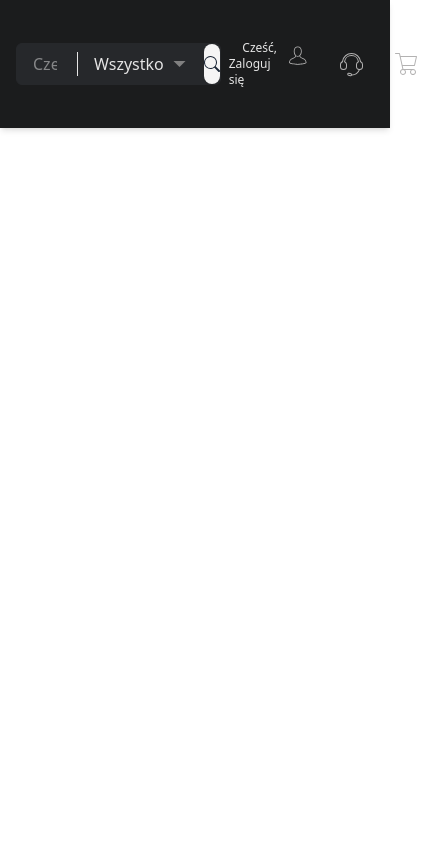
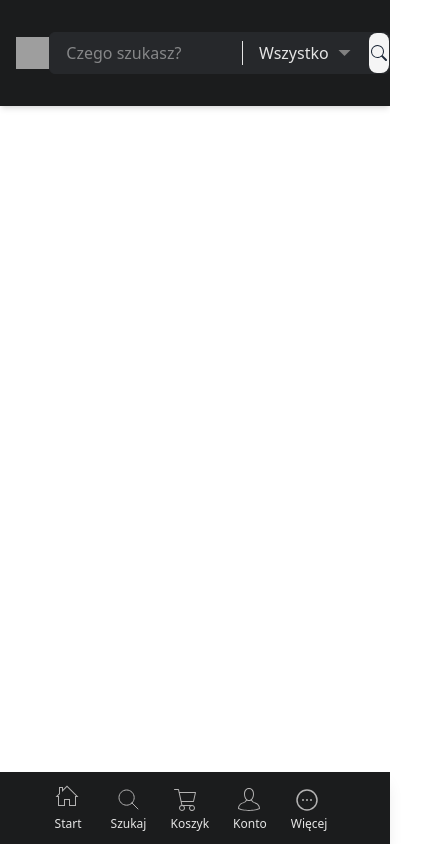
Before and after one commit to funes781/projekt, a React (Vite) app: page / in a window 390 px wide. Shown: the whole page, 439 px wide, since content can reach past the window. Built offline with nearby package versions, Linux system fonts and the light colour scheme; grey boxes are pictures that could not be loaded.

Commit message:
Navbar mobile navigation added

```diff
--- a/src/components/Pages/Navbar.jsx
+++ b/src/components/Pages/Navbar.jsx
@@ -49,15 +49,15 @@ function Navbar() {
                     </div>
                 </div>
 
-                {/* NAVBAR BUTTONS */}
-                <div className="mr-4 flex items-center lg:absolute lg:right-4 lg:top-1/2 lg:-translate-y-1/2 lg:mr-40 ">
-
+                {/* NAVBAR BUTTONS - DESKTOP */}
+                <div className="hidden mr-4 items-center lg:flex lg:absolute lg:right-4 lg:top-1/2 lg:-translate-y-1/2 lg:mr-40 ">
+                    <div className="flex items-center">
                         <div className="mr-2 flex items-start py-2 px-2 hover:bg-[var(--black-theme-searchbar-background-color)] hover:rounded-md cursor-pointer">
                             <div className="mr-2">
                                 <span className="text-[var(--black-theme-text-color)] block text-xs text-right">Cześć,</span>
                                 <span className="text-[var(--black-theme-text-color)] block text-xs">Zaloguj się</span>
                             </div>
-                        <svg className="icon-theme-dark" viewBox="0 0 32 32" xmlns="http://www.w3.org/2000/svg" height="32" width="32"><path d="M13.1 15.79C11.772 14.51 11 12.35 11 10c0-3.5 1.875-6 5-6s5 2.5 5 6c0 2.35-.772 4.51-2.1 5.79.365.632.672 1.075.954 1.356.488.49 1.067.792 2.26 1.253l.384.148.395.153c.305.121.565.23.815.346C25.545 19.887 27 22.143 27 24.5a.5.5 0 0 1-.146.354C25.744 25.964 20.217 27 16 27c-4.216 0-9.743-1.036-10.854-2.146A.5.5 0 0 1 5 24.5c0-2.356 1.455-4.613 3.292-5.454.25-.115.51-.225.815-.346a40.51 40.51 0 0 1 .78-.301c1.192-.46 1.77-.764 2.26-1.253.281-.281.588-.724.953-1.355zm.797.62c-.377.641-.707 1.107-1.043 1.444-.617.617-1.29.97-2.608 1.478l-.385.148-.385.15c-.29.115-.535.218-.768.325-1.423.652-2.611 2.434-2.702 4.314C7.212 25.091 12.238 26 16 26c3.762 0 8.788-.909 9.994-1.73-.09-1.881-1.279-3.663-2.702-4.316a16.666 16.666 0 0 0-.768-.324 37.747 37.747 0 0 0-.385-.15l-.385-.148c-1.318-.509-1.99-.861-2.608-1.478-.336-.337-.666-.803-1.043-1.444A3.99 3.99 0 0 1 16 17a3.99 3.99 0 0 1-2.103-.59zM16 5c-2.5 0-4 2-4 5 0 3.26 1.644 6 4 6s4-2.74 4-6c0-3-1.5-5-4-5z"></path></svg>
+                            <svg className="icon-theme-dark" viewBox="0 0 32 32" xmlns="http://www.w3.org/2000/svg" height="32" width="32"><path d="M13.1 15.79C11.772 14.51 11 12.35 11 10c0-3.5 1.875-6 5-6s5 2.5 5 6c0 2.35-.772 4.51-2.1 5.79.365.632.672 1.075.954 1.356.488.49 1.067.792 2.26 1.253l.384.148.395.153c.305.121.565.23.815.346C25.545 19.887 27 22.143 27 24.5a.5.5 0 0 1-.146.354C25.744 25.964 20.217 27 16 27c-4.216 0-9.743-1.036-10.854-2.146A.5.5 0 0 1 5 24.5c0-2.356 1.455-4.613 3.292-5.454.25-.115.51-.225.815-.346a40.51 40.51 0 0 1 .78-.301c1.192-.46 1.77-.764 2.26-1.253.281-.281.588-.724.953-1.355zm.797.62c-.377.641-.707 1.107-1.043 1.444-.617.617-1.29.97-2.608 1.478l-.385.148-.385-.15c-.29.115-.535.218-.768.325-1.423.652-2.611 2.434-2.702 4.314C7.212 25.091 12.238 26 16 26c3.762 0 8.788-.909 9.994-1.73-.09-1.881-1.279-3.663-2.702-4.316a16.666 16.666 0 0 0-.768-.324 37.747 37.747 0 0 0-.385-.15l-.385-.148c-1.318-.509-1.99-.861-2.608-1.478-.336-.337-.666-.803-1.043-1.444A3.99 3.99 0 0 1 16 17a3.99 3.99 0 0 1-2.103-.59zM16 5c-2.5 0-4 2-4 5 0 3.26 1.644 6 4 6s4-2.74 4-6c0-3-1.5-5-4-5z"></path></svg>
                         </div>
 
                         <div className="mr-2 flex items-start py-2 px-2 hover:bg-[var(--black-theme-searchbar-background-color)] hover:rounded-md cursor-pointer">
@@ -68,7 +68,50 @@ function Navbar() {
                             <svg className="icon-theme-dark" viewBox="0 0 32 32" xmlns="http://www.w3.org/2000/svg" height="32" width="32"><path fill-rule="evenodd" d="M22 21a3 3 0 1 1-2.236 1h-5.528a3 3 0 1 1-2.844-.938L8.098 6H4.5a.5.5 0 0 1 0-1h4a.5.5 0 0 1 .488.393L9.558 8H25.5a.5.5 0 0 1 .488.608l-2 9A.5.5 0 0 1 23.5 18H11.746l.656 3H22zm2.877-12l-1.778 8H11.527l-1.75-8h15.1zM12 22a2 2 0 1 0 0 4 2 2 0 0 0 0-4zm8 2a2 2 0 1 1 4 0 2 2 0 0 1-4 0z"></path></svg>
                         </div>
                     </div>
+                </div>
+
             </header>
+
+            {/* NAVBAR BUTTONS - MOBILE/TABLET */}
+            <nav className="fixed bottom-0 left-0 w-full bg-[var(--black-theme-background-color)] shadow-lg z-50 flex justify-around items-center py-1 sm:hidden md:hidden lg:hidden">
+                <div className="flex items-center">
+                    {/* HOME */}
+                    <div className="mr-2 flex flex-col items-start py-2 px-2 hover:bg-[var(--black-theme-searchbar-background-color)] hover:rounded-md cursor-pointer">
+                        <svg className="icon-theme-dark" viewBox="0 0 32 32" xmlns="http://www.w3.org/2000/svg" height="32" width="32"><path d="M4 9.5L.5 13H3v9h7v-6h4v6h7v-9h2.5L12 1.5l-4 4V3H4zM5 4h2v3.914l5-5L21.086 12H20v9h-5v-6H9v6H4v-9H2.914L5 9.914z"></path><path fill="none" d="M0 0h24v24H0z"></path></svg>
+                        <span className="text-[var(--black-theme-text-color)] block text-xs text-center">Start</span>
+                    </div>
+
+                    {/* SEARCH */}
+                    <div className="mr-2 flex flex-col items-center py-2 px-2 hover:bg-[var(--black-theme-searchbar-background-color)] hover:rounded-md cursor-pointer">
+                        <svg width="32" height="32" viewBox="0 0 32 32" fill="none" xmlns="http://www.w3.org/2000/svg"><path d="M18.9982 18.9497C20.3592 17.5764 21.2 15.6863 21.2 13.6C21.2 9.40264 17.7974 6 13.6 6C9.40264 6 6 9.40264 6 13.6C6 17.7974 9.40264 21.2 13.6 21.2C15.711 21.2 17.6209 20.3393 18.9982 18.9497ZM18.9982 18.9497L25 25" stroke="var(--black-theme-interaction-background-hover-color)" stroke-linecap="round" stroke-linejoin="round" /></svg>
+                        <span className="text-[var(--black-theme-text-color)] block text-xs text-center">Szukaj</span>
+                    </div>
+
+                    {/* CART */}
+                    <div className="mr-2 flex flex-col items-start py-2 px-2 hover:bg-[var(--black-theme-searchbar-background-color)] hover:rounded-md cursor-pointer">
+                        <svg className="icon-theme-dark" viewBox="0 0 32 32" xmlns="http://www.w3.org/2000/svg" height="32" width="32"><path fill-rule="evenodd" d="M22 21a3 3 0 1 1-2.236 1h-5.528a3 3 0 1 1-2.844-.938L8.098 6H4.5a.5.5 0 0 1 0-1h4a.5.5 0 0 1 .488.393L9.558 8H25.5a.5.5 0 0 1 .488.608l-2 9A.5.5 0 0 1 23.5 18H11.746l.656 3H22zm2.877-12l-1.778 8H11.527l-1.75-8h15.1zM12 22a2 2 0 1 0 0 4 2 2 0 0 0 0-4zm8 2a2 2 0 1 1 4 0 2 2 0 0 1-4 0z"></path></svg>
+                        <span className="text-[var(--black-theme-text-color)] block text-xs text-center">Koszyk</span>
+                    </div>
+
+                    {/* ACCOUNT */}
+                    <div className="mr-2 flex flex-col items-start py-2 px-2 hover:bg-[var(--black-theme-searchbar-background-color)] hover:rounded-md cursor-pointer">
+                        <svg className="icon-theme-dark" viewBox="0 0 32 32" xmlns="http://www.w3.org/2000/svg" height="32" width="32"><path d="M13.1 15.79C11.772 14.51 11 12.35 11 10c0-3.5 1.875-6 5-6s5 2.5 5 6c0 2.35-.772 4.51-2.1 5.79.365.632.672 1.075.954 1.356.488.49 1.067.792 2.26 1.253l.384.148.395.153c.305.121.565.23.815.346C25.545 19.887 27 22.143 27 24.5a.5.5 0 0 1-.146.354C25.744 25.964 20.217 27 16 27c-4.216 0-9.743-1.036-10.854-2.146A.5.5 0 0 1 5 24.5c0-2.356 1.455-4.613 3.292-5.454.25-.115.51-.225.815-.346a40.51 40.51 0 0 1 .78-.301c1.192-.46 1.77-.764 2.26-1.253.281-.281.588-.724.953-1.355zm.797.62c-.377.641-.707 1.107-1.043 1.444-.617.617-1.29.97-2.608 1.478l-.385.148-.385-.15c-.29.115-.535.218-.768.325-1.423.652-2.611 2.434-2.702 4.314C7.212 25.091 12.238 26 16 26c3.762 0 8.788-.909 9.994-1.73-.09-1.881-1.279-3.663-2.702-4.316a16.666 16.666 0 0 0-.768-.324 37.747 37.747 0 0 0-.385-.15l-.385-.148c-1.318-.509-1.99-.861-2.608-1.478-.336-.337-.666-.803-1.043-1.444A3.99 3.99 0 0 1 16 17a3.99 3.99 0 0 1-2.103-.59zM16 5c-2.5 0-4 2-4 5 0 3.26 1.644 6 4 6s4-2.74 4-6c0-3-1.5-5-4-5z"></path></svg>
+                        <span className="text-[var(--black-theme-text-color)] block text-xs text-center">Konto</span>
+                    </div>
+
+                    {/* MORE OPTIONS */}
+                    <div className="mr-2 flex flex-col items-start py-2 px-2 hover:bg-[var(--black-theme-searchbar-background-color)] hover:rounded-md cursor-pointer">
+                        <svg width="32" height="32" viewBox="0 0 32 32" fill="none" xmlns="http://www.w3.org/2000/svg">
+                            <path d="M16 26C21.5 26 26 21.5 26 16C26 10.5 21.5 6 16 6C10.5 6 6 10.5 6 16C6 21.5 10.5 26 16 26Z" stroke="var(--black-theme-interaction-background-hover-color)" stroke-width="1.5" stroke-linecap="round" stroke-linejoin="round" />
+                            <path d="M19.9965 16H20.0054" stroke="var(--black-theme-interaction-background-hover-color)" stroke-width="2" stroke-linecap="round" stroke-linejoin="round" />
+                            <path d="M15.9955 16H16.0045" stroke="var(--black-theme-interaction-background-hover-color)" stroke-width="2" stroke-linecap="round" stroke-linejoin="round" />
+                            <path d="M11.9945 16H12.0035" stroke="var(--black-theme-interaction-background-hover-color)" stroke-width="2" stroke-linecap="round" stroke-linejoin="round" />
+                        </svg>
+                        <span className="text-[var(--black-theme-text-color)] block text-xs text-center">Więcej</span>
+                    </div>
+
+                </div>
+            </nav>
         </div>
     );
 }
```
Lines whose indentation alone changed are shown as unchanged.
